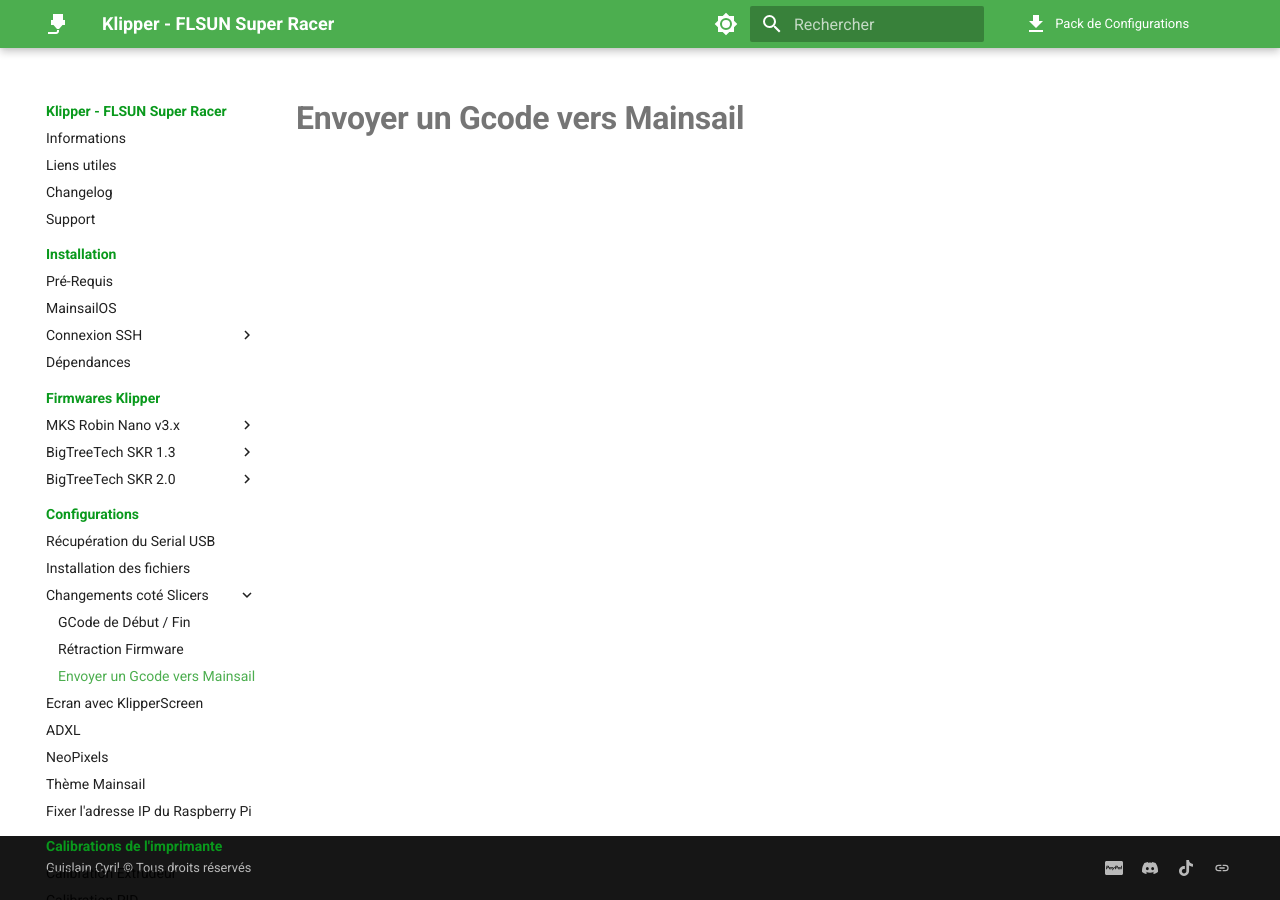
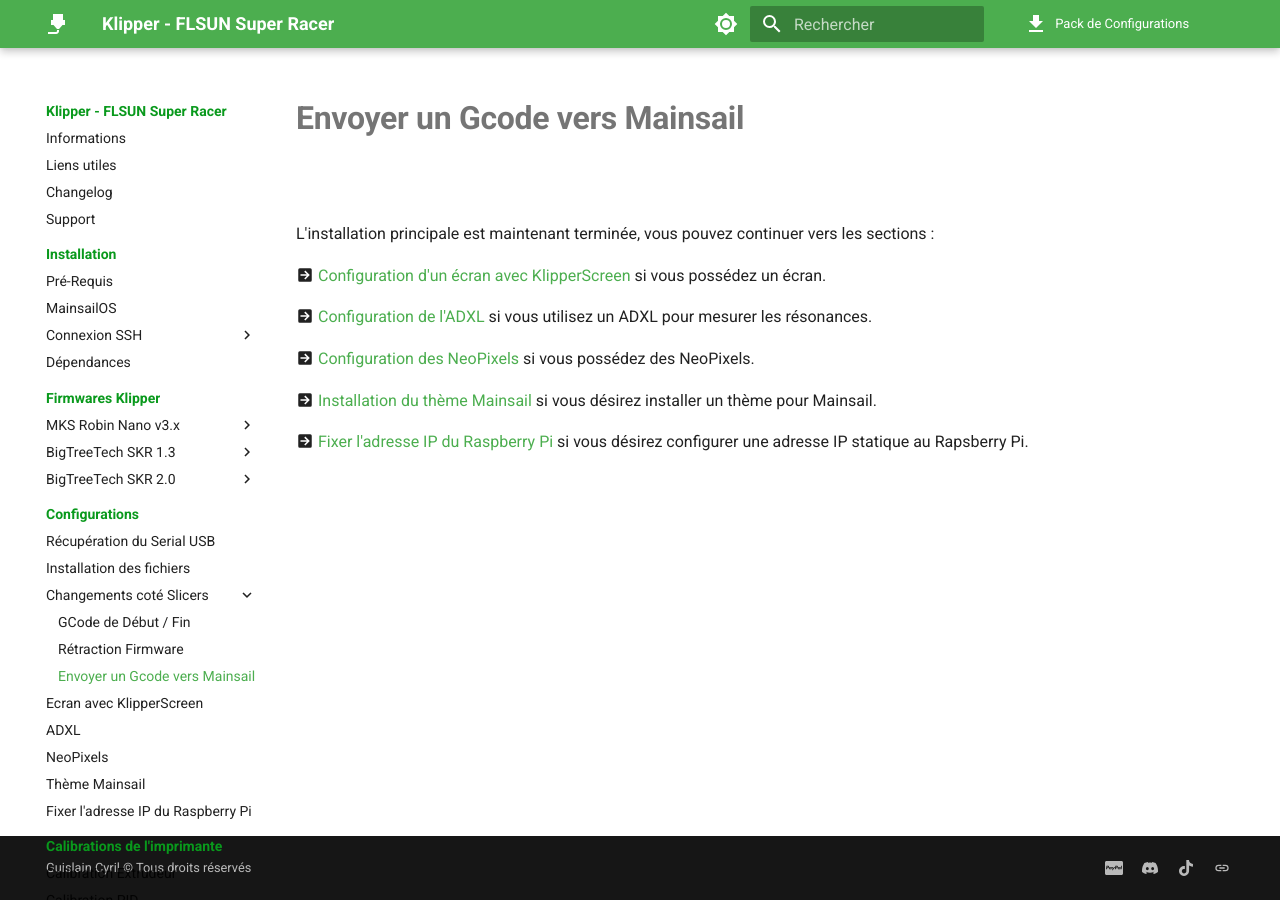
Before and after one commit to Guilouz/test, an MkDocs documentation site: the page built from docs/configurations/envoi-gcode-mainsail.md, in a window 1280 px wide. Built offline with MkDocs 1.6.1 and Material for MkDocs 9.7.7, drawn with Linux system fonts in a browser that asks for light colours; comment, search, counter and statistics services are not loaded.

Commit message:
Update envoi-gcode-mainsail.md

```diff
--- a/docs/configurations/envoi-gcode-mainsail.md
+++ b/docs/configurations/envoi-gcode-mainsail.md
@@ -4,3 +4,19 @@
 ---
 
 # Envoyer un Gcode vers Mainsail
+
+
+
+<br />
+
+L'installation principale est maintenant terminée, vous pouvez continuer vers les sections :
+
+:material-arrow-right-box: [Configuration d'un écran avec KlipperScreen](../configurations/ecran-avec-klipperscreen.md) si vous possédez un écran.
+
+:material-arrow-right-box: [Configuration de l'ADXL](../configurations/adxl.md) si vous utilisez un ADXL pour mesurer les résonances.
+
+:material-arrow-right-box: [Configuration des NeoPixels](../configurations/neopixels.md) si vous possédez des NeoPixels.
+
+:material-arrow-right-box: [Installation du thème Mainsail](../configurations/theme-mainsail.md) si vous désirez installer un thème pour Mainsail.
+
+:material-arrow-right-box: [Fixer l'adresse IP du Raspberry Pi](../configurations/fixer-adresse-ip.md) si vous désirez configurer une adresse IP statique au Rapsberry Pi.
```
